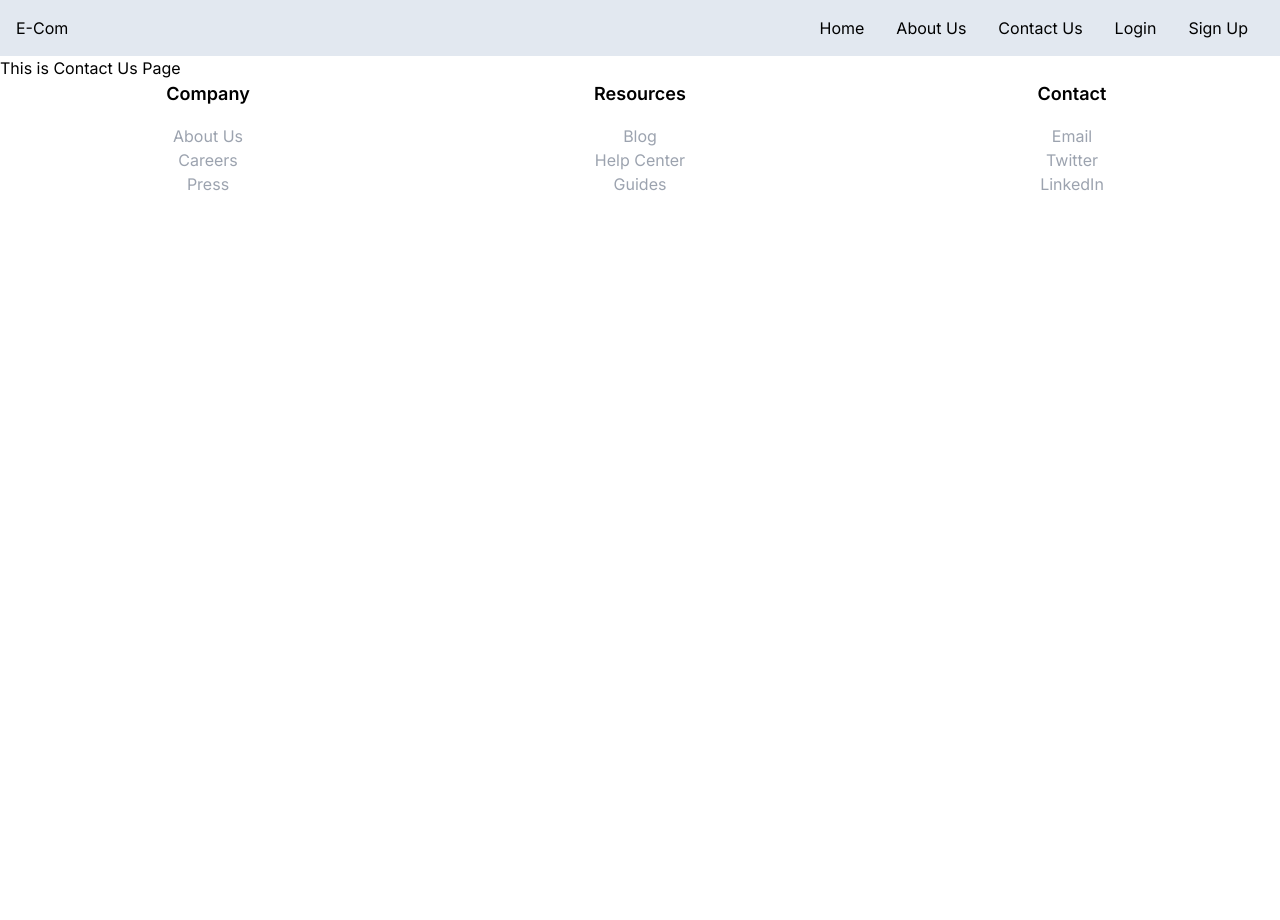
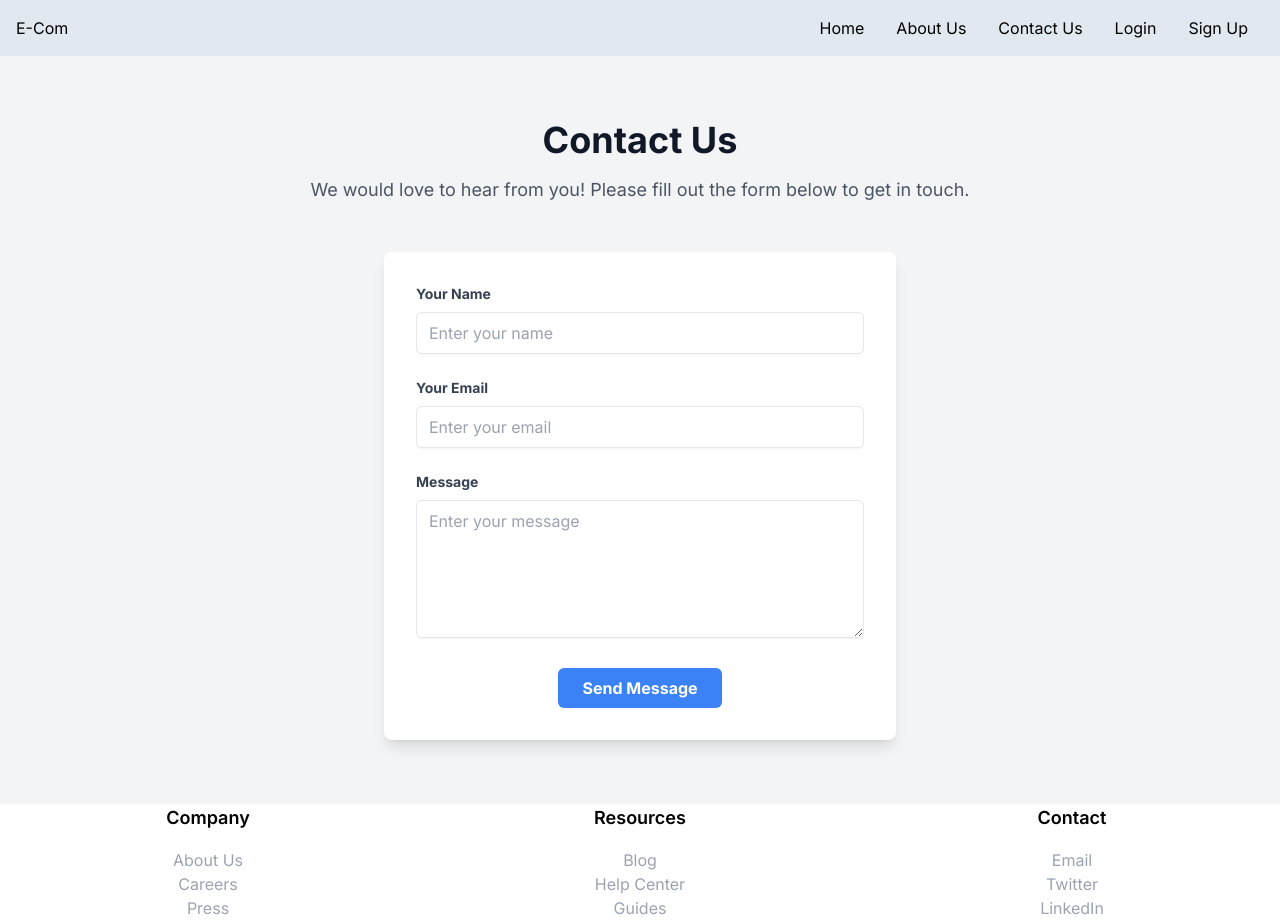
Before and after one commit to Akshay-Shende/e_com_demo, a Next.js app: page /contact-us in a window 1280 px wide. Before the commit the page ends 800 px from the top, so only its background shows below. Built offline with nearby package versions, Linux system fonts and the light colour scheme.

Commit message:
create contact-us page

```diff
--- a/src/app/contact-us/contactUs.js
+++ b/src/app/contact-us/contactUs.js
@@ -1,11 +1,107 @@
-import React from 'react'
+'use client'
+import React, { useState } from 'react';
 
 const ContactUs = () => {
+  const [formData, setFormData] = useState({
+    name: '',
+    email: '',
+    message: '',
+  });
+
+  const handleChange = (e) => {
+    setFormData({
+      ...formData,
+      [e.target.name]: e.target.value,
+    });
+  };
+
+  const handleSubmit = (e) => {
+    e.preventDefault();
+    // Handle form submission logic here, such as sending data to an API or backend server
+    console.log('Form submitted:', formData);
+    // Reset form fields
+    setFormData({
+      name: '',
+      email: '',
+      message: '',
+    });
+  };
+
   return (
-    <div>
-      This is Contact Us Page
-    </div>
-  )
-}
+    <section className="bg-gray-100 py-16">
+      <div className="container mx-auto px-4">
+        {/* Title */}
+        <div className="text-center mb-12">
+          <h1 className="text-4xl font-bold text-gray-900 mb-4">Contact Us</h1>
+          <p className="text-lg text-gray-600">
+            We would love to hear from you! Please fill out the form below to get in touch.
+          </p>
+        </div>
 
-export default ContactUs
+        {/* Contact Form */}
+        <div className="max-w-lg mx-auto bg-white p-8 rounded-lg shadow-lg">
+          <form onSubmit={handleSubmit}>
+            <div className="mb-6">
+              <label htmlFor="name" className="block text-gray-700 text-sm font-bold mb-2">
+                Your Name
+              </label>
+              <input
+                type="text"
+                id="name"
+                name="name"
+                value={formData.name}
+                onChange={handleChange}
+                className="w-full px-3 py-2 border rounded-md shadow-sm focus:outline-none focus:ring-2 focus:ring-blue-500"
+                placeholder="Enter your name"
+                required
+              />
+            </div>
+
+            <div className="mb-6">
+              <label htmlFor="email" className="block text-gray-700 text-sm font-bold mb-2">
+                Your Email
+              </label>
+              <input
+                type="email"
+                id="email"
+                name="email"
+                value={formData.email}
+                onChange={handleChange}
+                className="w-full px-3 py-2 border rounded-md shadow-sm focus:outline-none focus:ring-2 focus:ring-blue-500"
+                placeholder="Enter your email"
+                required
+              />
+            </div>
+
+            <div className="mb-6">
+              <label htmlFor="message" className="block text-gray-700 text-sm font-bold mb-2">
+                Message
+              </label>
+              <textarea
+                id="message"
+                name="message"
+                value={formData.message}
+                onChange={handleChange}
+                className="w-full px-3 py-2 border rounded-md shadow-sm focus:outline-none focus:ring-2 focus:ring-blue-500"
+                placeholder="Enter your message"
+                rows="5"
+                required
+              />
+            </div>
+
+            <div className="text-center">
+              <button
+                type="submit"
+                className="px-6 py-2 bg-blue-500 text-white font-bold rounded-md hover:bg-blue-600 focus:outline-none focus:ring-2 focus:ring-blue-500"
+              >
+                Send Message
+              </button>
+            </div>
+          </form>
+        </div>
+      </div>
+    </section>
+  );
+};
+
+export default ContactUs;
```
